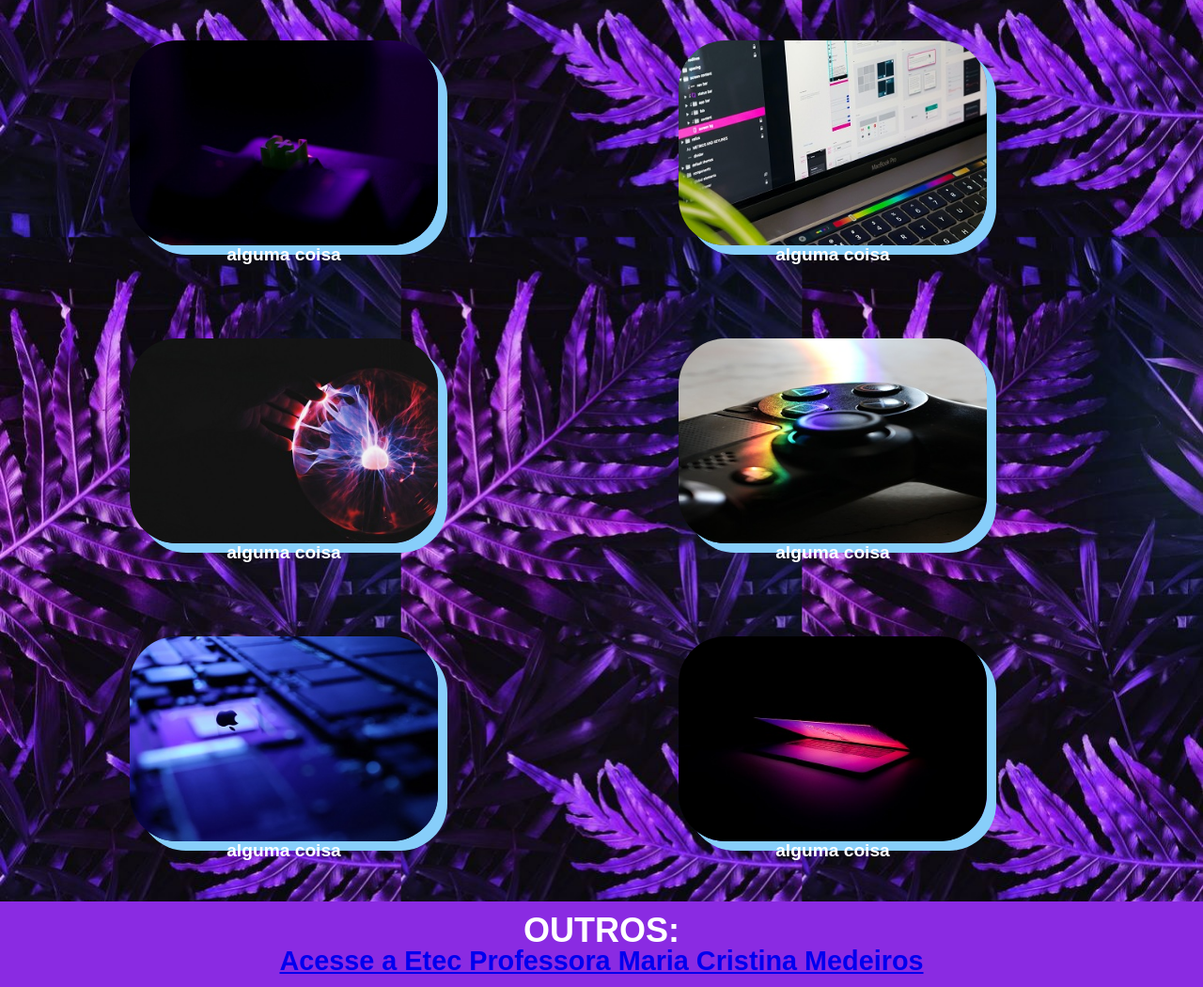
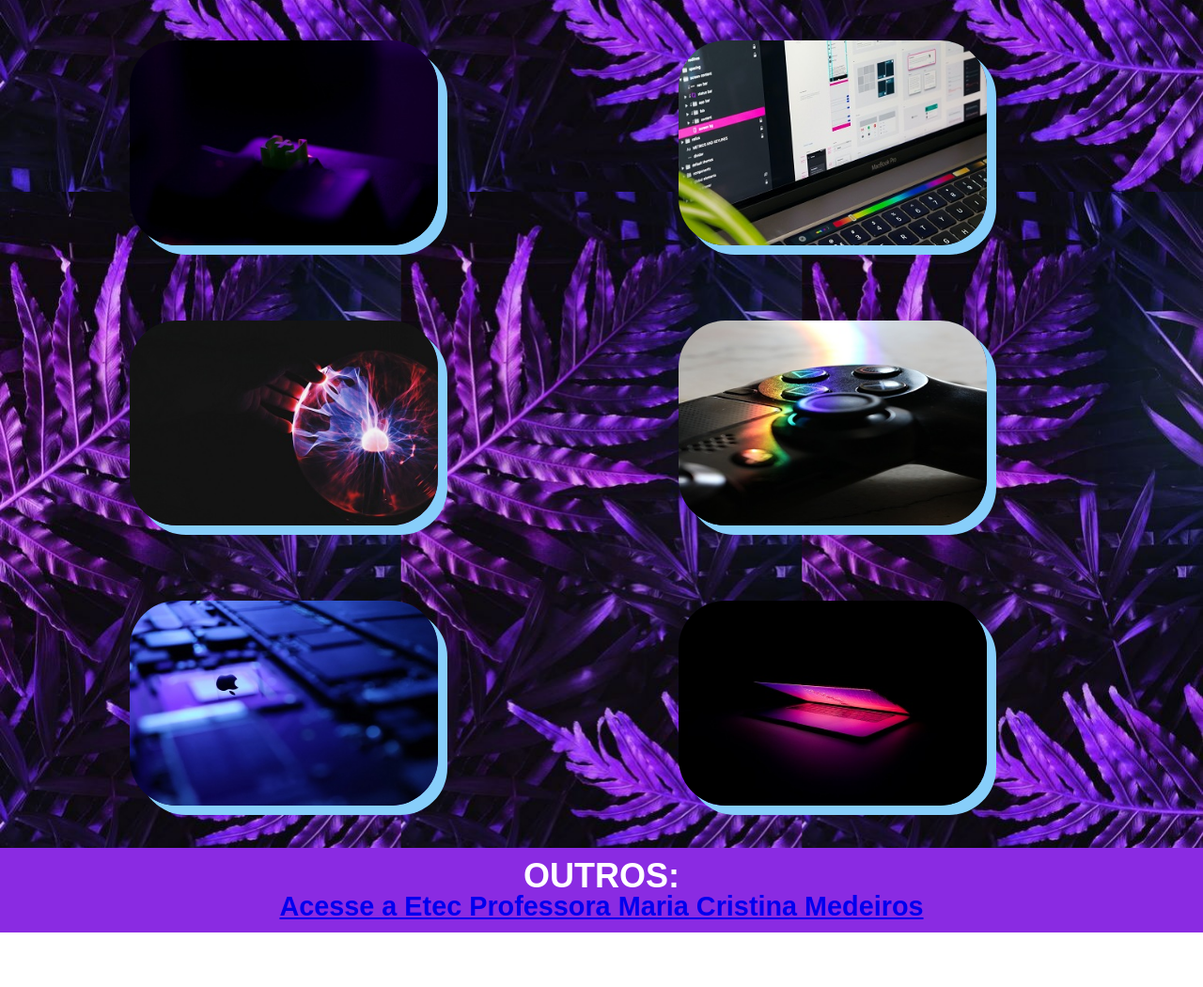
Before and after one commit to projetos-mayra/Aulas-IW, a plain HTML site: page index.html in a window 1280 px wide. Shown: the part 3736-4786 px from the top of the page at 94% size. After the commit the page ends 4728 px from the top, so only its background shows below. Drawn offline with Linux system fonts and the light colour scheme.

Commit message:
Add files via upload

```diff
--- a/index.html
+++ b/index.html
@@ -166,42 +166,42 @@
                         <img  class="imggaleria" src="img/novo01.jpg">
 
                     </figure>
-                    <p class="centro"> alguma coisa</p>
+                    <p class="centro"> </p>
                 </div>
                 <div class="galeria">
                     <figure>
                         <img  class="imggaleria"src="img/novo07.jpg">
 
                     </figure>
-                    <p class="centro"> alguma coisa</p>
+                    <p class="centro"> </p>
                 </div>
                 <div class="galeria">
                     <figure>
                         <img  class="imggaleria"src="img/novo05.jpg">
 
                     </figure>
-                    <p class="centro"> alguma coisa</p>
+                    <p class="centro"> </p>
                 </div>
                 <div class="galeria">
                     <figure>
                         <img  class="imggaleria" src="img/novo02.jpg">
 
                     </figure>
-                    <p class="centro"> alguma coisa</p>
+                    <p class="centro"></p>
                 </div>
                 <div class="galeria">
                     <figure>
                         <img  class="imggaleria" src="img/novo03.jpg">
 
                     </figure>
-                    <p class="centro"> alguma coisa</p>
+                    <p class="centro"> </p>
                 </div>
                 <div class="galeria">
                     <figure>
                         <img  class="imggaleria" src="img/novo04.jpg">
 
                     </figure>
-                    <p class="centro"> alguma coisa</p>
+                    <p class="centro"> </p>
                 </div>
 
             </div>
```
